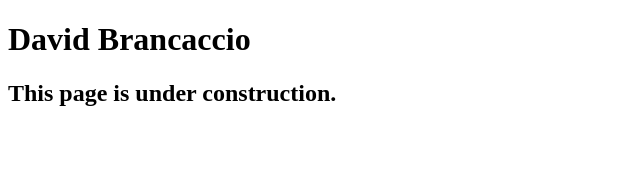
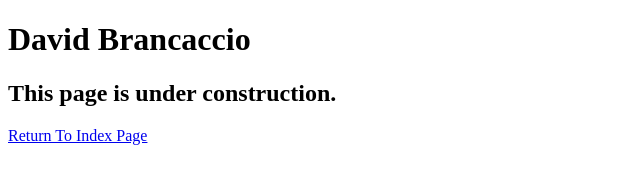
Before and after one commit to ItxSue/A05, a plain HTML site: page speakers/brancaccio.html in a window 1280 px wide. Shown: the whole page, without its empty margins (0-640 px from the left). Drawn offline with Linux system fonts and the light colour scheme.

Commit message:
Update brancaccio.html

```diff
--- a/speakers/brancaccio.html
+++ b/speakers/brancaccio.html
@@ -11,6 +11,7 @@
     <main>
 	    <h1>David Brancaccio</h1>
 	    <h2>This page is under construction.</h2>
+	    <a href= "../index.html" >Return To Index Page</a>
     </main>
 </body>
 
```
